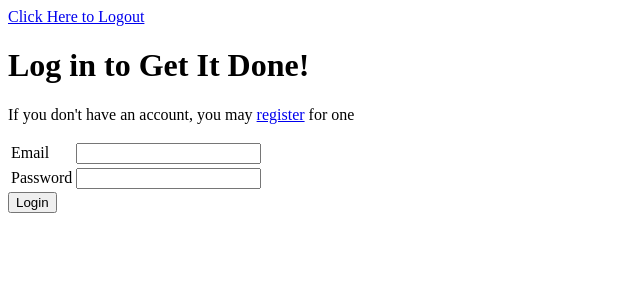
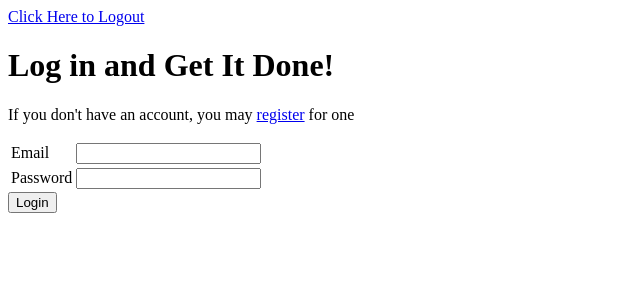
Before and after one commit to adamrd231/get-it-done, a Flask app: page /login in a window 1280 px wide. Shown: the top 300 px of the page, without its empty margins (0-640 px from the left). Run offline with Flask 2, Linux system fonts and the light colour scheme.

Commit message:
ready for pythonanywhere

```diff
--- a/templates/login.html
+++ b/templates/login.html
@@ -3,7 +3,7 @@
 {% block content %}
 
 
-<h1>Log in to Get It Done!</h1>
+<h1>Log in and Get It Done!</h1>
 <p>If you don't have an account, you may <a href="/register">register</a> for one</p>
 <form action="/login" method="post">
     <table>
```
